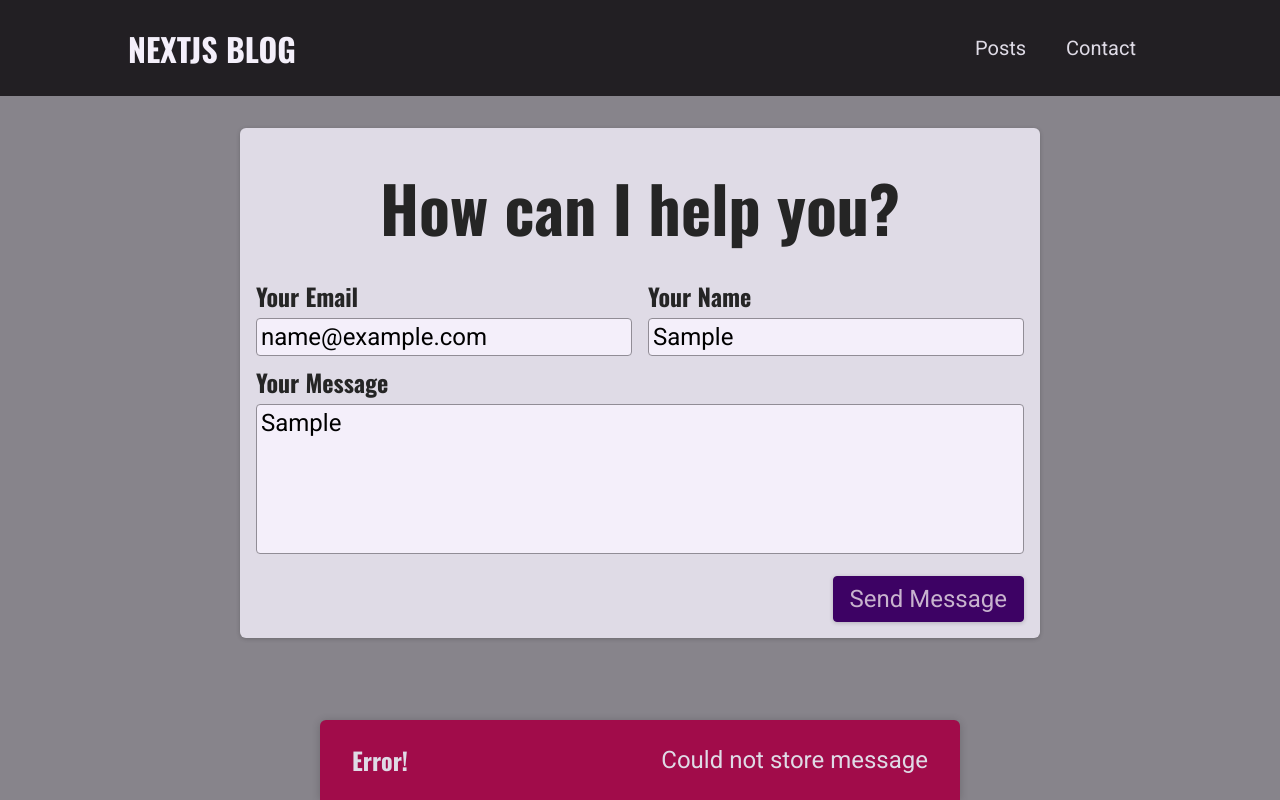
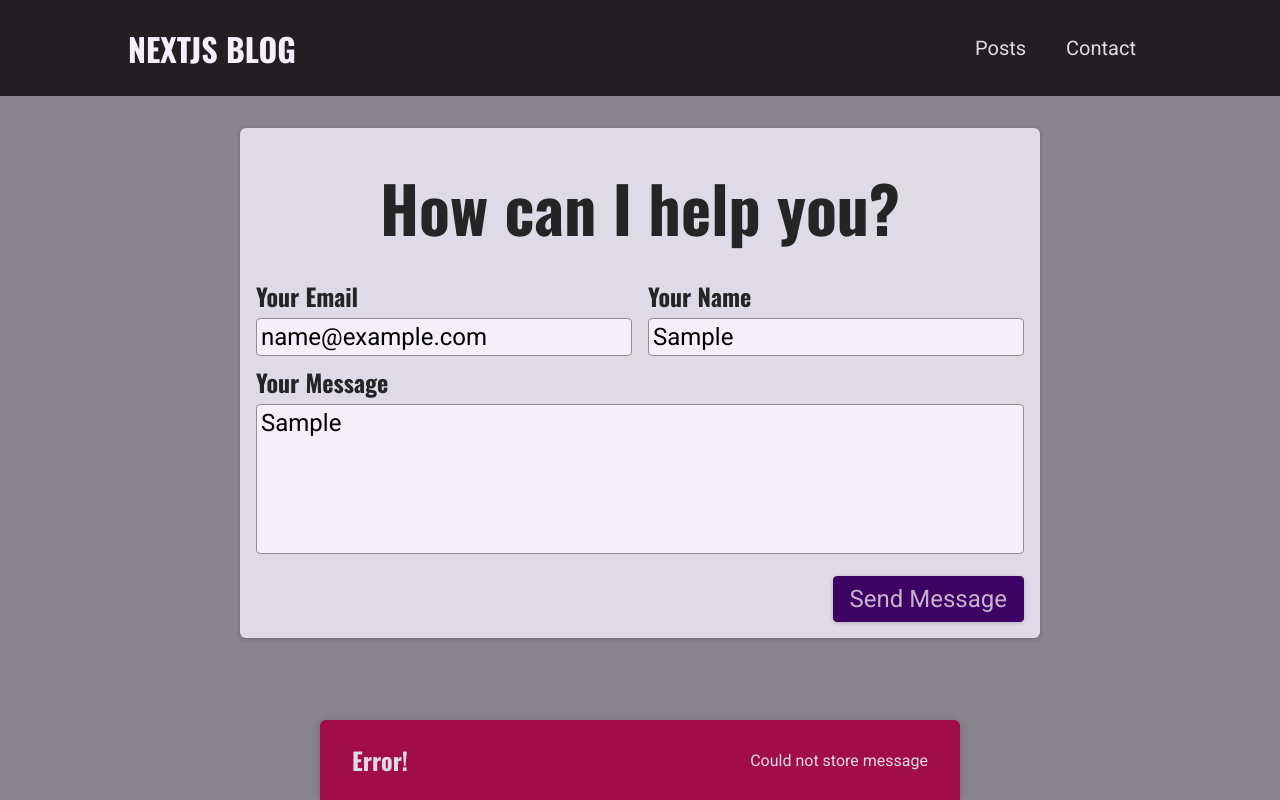
Before and after one commit to architMahto/nextjs-blog, a Next.js app: page /contact in a window 1280 px wide. Both pictures are taken after typing "name@example.com", "Sample", "Sample" into the empty fields and a click on the button "Send Message". Built offline with nearby package versions, Linux system fonts and the light colour scheme; no server answers; the database is empty.

Commit message:
refactor: created react portal for notification component

```diff
--- a/components/common/notification.js
+++ b/components/common/notification.js
@@ -1,3 +1,5 @@
+import ReactDOM from 'react-dom'
+
 import classes from './notification.module.scss';
 
 export default function Notification(props) {
@@ -15,10 +17,13 @@ export default function Notification(props) {
 
   const cssClasses = `${classes.notification} ${statusClasses}`;
 
-  return (
-    <div className={cssClasses}>
-      <h2>{title}</h2>
-      <p>{message}</p>
-    </div>
+  return ReactDOM.createPortal(
+    (
+      <div className={cssClasses}>
+        <h2>{title}</h2>
+        <p>{message}</p>
+      </div>
+    ),
+    document.getElementById('notification')
   );
 }
--- a/pages/_document.js
+++ b/pages/_document.js
@@ -8,6 +8,7 @@ class MyDocument extends Document {
         <body>
           <Main />
           <NextScript />
+          <div id='notification'></div>
         </body>
       </Html>
     )
```
